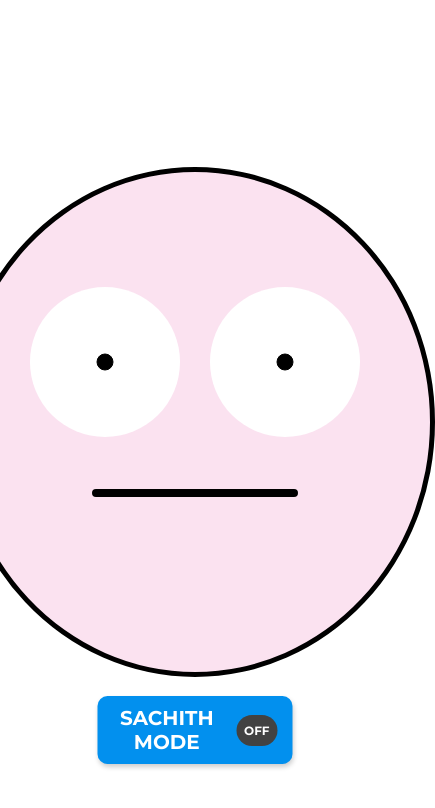
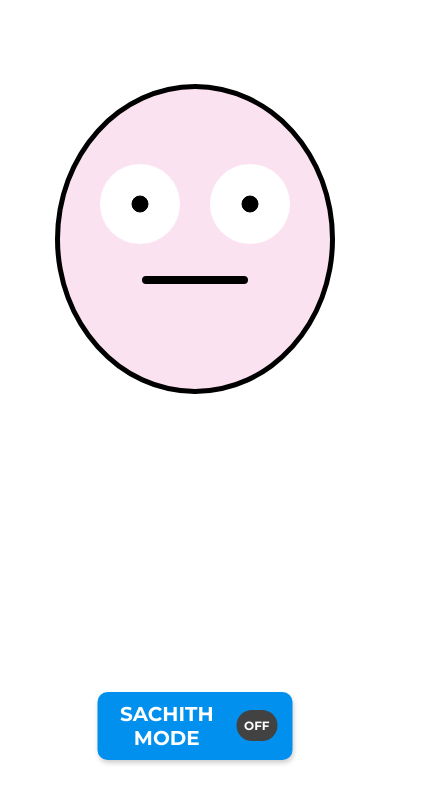
Before and after one commit to domenico-ruggiano/react-sachith, a React (Create React App) app: page / in a window 390 px wide. Shown: the top 808 px of the page, 435 px wide, since content can reach past the window. Built offline with nearby package versions, Linux system fonts and the light colour scheme.

Commit message:
responsive

```diff
--- a/src/components/Button/Button.css
+++ b/src/components/Button/Button.css
@@ -10,7 +10,7 @@
 .button {
     position: absolute;
     left: 50%;
-    bottom: 80px;
+    bottom: 10%;
     font-size: 1.25rem;
     transform: translate(-50%, 0);
     font-family: Montserrat, sans-serif;
@@ -35,3 +35,9 @@
 .button .badge {
     margin-left: 15px;
 }
+
+@media (min-width: 700px) {
+    .button {
+        bottom: 80px;
+    }
+}
--- a/src/components/Eye/Eye.css
+++ b/src/components/Eye/Eye.css
@@ -1,8 +1,8 @@
 .eye {
     position: relative;
     margin: 15px;
-    height: 150px;
-    width: 150px;
+    height: 80px;
+    width: 80px;
     background-color: white;
     border-radius: 50%;
 }
@@ -15,3 +15,10 @@
     width: 60%;
     height: 60%;
 }
+
+@media (min-width: 700px) {
+    .eye {
+        height: 150px;
+        width: 150px;
+    }
+}
--- a/src/components/Eyebrows/Eyebrows.css
+++ b/src/components/Eyebrows/Eyebrows.css
@@ -18,7 +18,7 @@
     content: "";
     position: relative;
     display: block;
-    width: 120px;
+    width: 80px;
     height: 2px;
     border-radius: 10px;
     border: 3px solid black;
@@ -34,3 +34,10 @@
     right: -10px;
     transform: rotate(-30deg);
 }
+
+@media (min-width: 700px) {
+    .eyebrows::after,
+    .eyebrows::before {
+        width: 120px;
+    }
+}
--- a/src/components/Face/Face.css
+++ b/src/components/Face/Face.css
@@ -1,11 +1,11 @@
 .face {
     position: absolute;
-    top: 50%;
+    top: 10%;
     left: 50%;
-    transform: translate(-50%, -50%);
+    transform: translate(-50%, 0);
     background-color: #fbe2f0;
-    width: 470px;
-    height: 500px;
+    width: 270px;
+    height: 300px;
     border-radius: 50%;
     border: 5px solid black;
     overflow: hidden;
@@ -14,3 +14,12 @@
 .face.black {
     background-color: #8D6E63;
 }
+
+@media (min-width: 700px) {
+    .face {
+        top: 50%;
+        transform: translate(-50%, -50%);
+        width: 470px;
+        height: 500px;
+    }
+}
--- a/src/components/Mouth/Mouth.css
+++ b/src/components/Mouth/Mouth.css
@@ -1,6 +1,6 @@
 .mouth {
     position: absolute;
-    width: 200px;
+    width: 100px;
     height: 2px;
     background-color: black;
     border: 3px solid black;
@@ -12,8 +12,8 @@
 
 .sadMouth {
     position: absolute;
-    width: 200px;
-    height: 200px;
+    width: 100px;
+    height: 100px;
     left: 50%;
     transform: translateX(-50%);
     bottom: 35%;
@@ -32,3 +32,14 @@
     border-radius: 50%;
     border: 6px solid black;
 }
+
+@media (min-width: 700px) {
+    .mouth {
+        width: 200px;
+    }
+
+    .sadMouth {
+        width: 200px;
+        height: 200px;
+    }
+}
```
